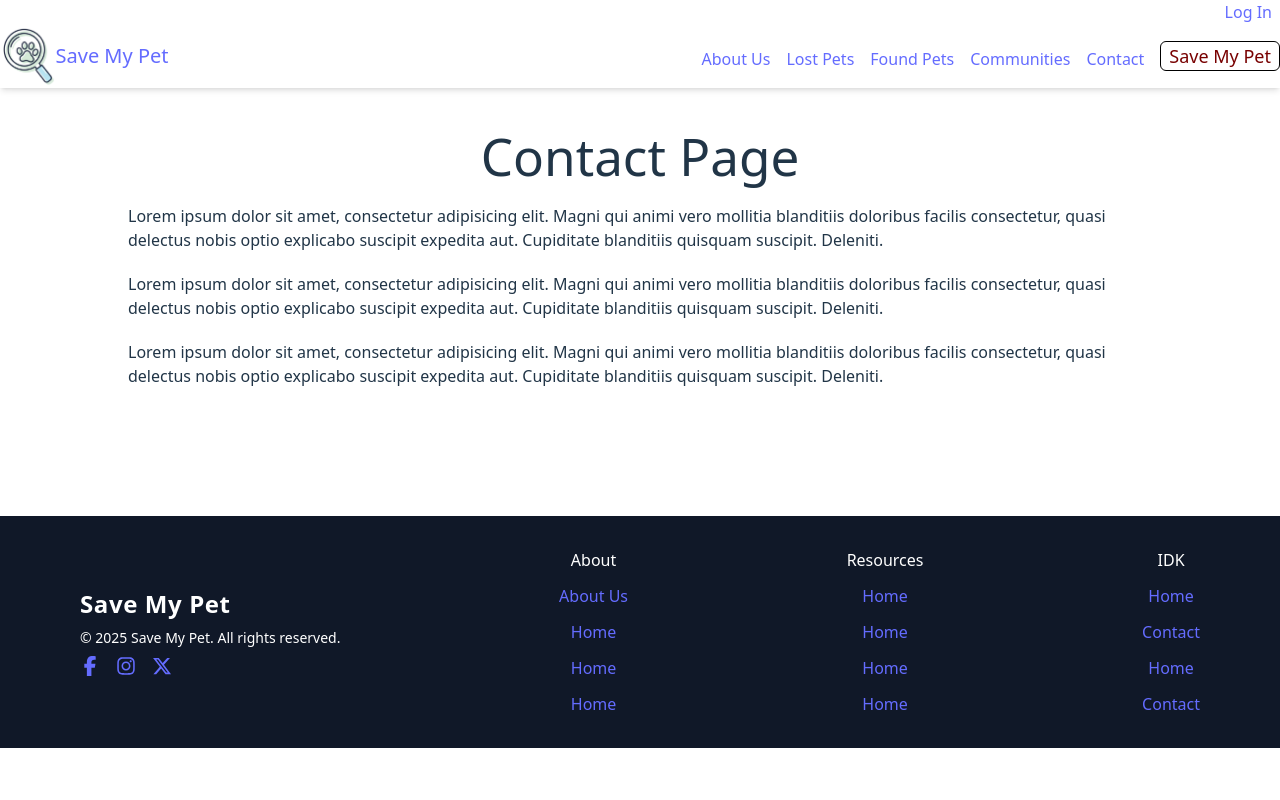
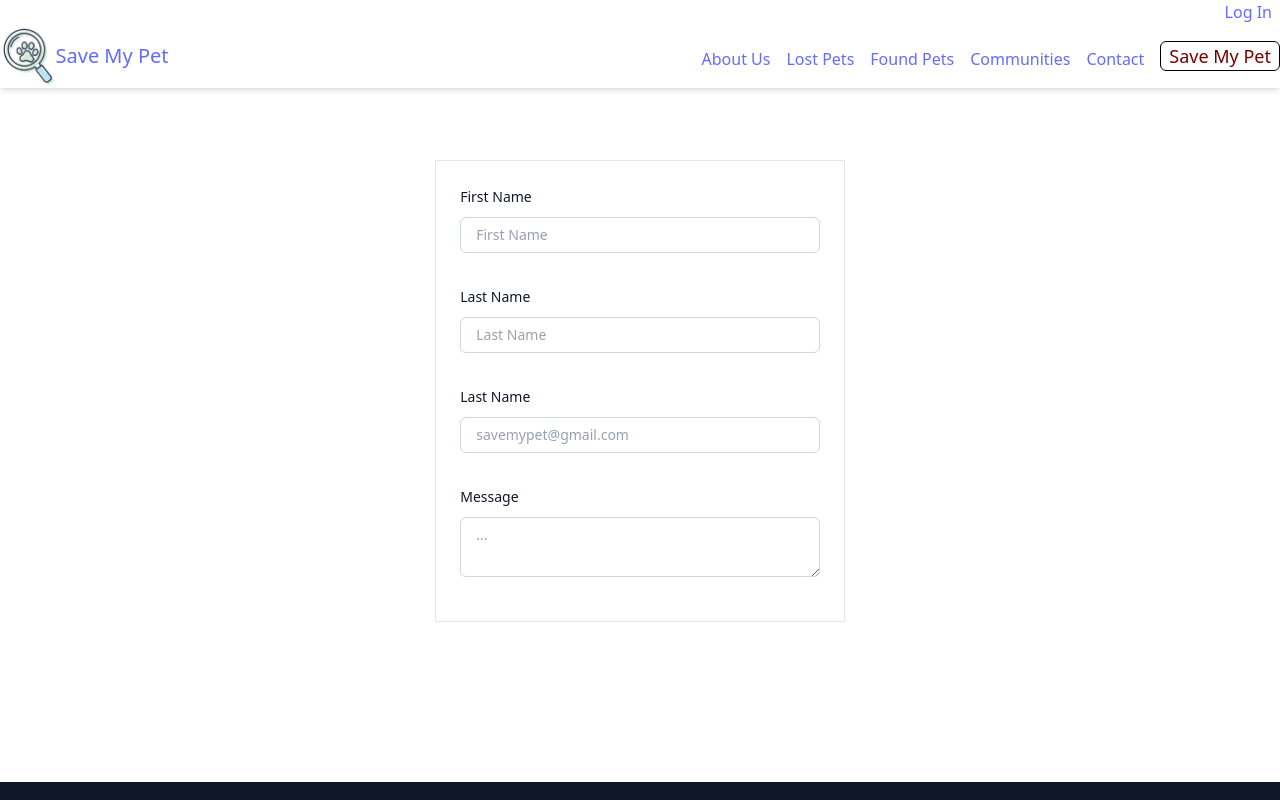
Before and after one commit to henrytan0705/Save-My-Pet, a React (Vite) app in the folder frontend/: page /contact in a window 1280 px wide. Shown: the top 800 px of the page. Built offline with nearby package versions, Linux system fonts and the light colour scheme.

Commit message:
Add basic contact form to contact page

```diff
--- a/frontend/src/components/Navbar.jsx
+++ b/frontend/src/components/Navbar.jsx
@@ -50,6 +50,7 @@ const Navbar = () => {
               to="/communities"
               className="text-gray-700 hover:text-red-500 transition"
             >
+
               Communities
             </Link>
             <Link
--- a/frontend/src/pages/Contact.jsx
+++ b/frontend/src/pages/Contact.jsx
@@ -1,30 +1,106 @@
 import React from "react";
+import Hero from "../components/hero";
 
 const ContactPage = () => {
   return (
-    <div className="my-[10%] mx-[10%]">
-      <h1 className="text-center">Contact Page</h1>
+    <div className="my-40 mx-[10%] flex justify-center">
+      {/* <Hero /> */}
 
-      <p className="mt-5">
-        Lorem ipsum dolor sit amet, consectetur adipisicing elit. Magni qui
-        animi vero mollitia blanditiis doloribus facilis consectetur, quasi
-        delectus nobis optio explicabo suscipit expedita aut. Cupiditate
-        blanditiis quisquam suscipit. Deleniti.
-      </p>
+      <form className="border border-gray-200 p-6 w-[80%] sm:w-[40%]">
+        <div className="space-y-12">
+          <div className="border-gray-900/10 pb-5">
+            <div className="flex flex-col gap-x-6 gap-y-8 sm:grid-cols-6">
+              <div className="col-span-full">
+                <label
+                  htmlFor="firstName"
+                  className="block text-sm/6 font-medium text-gray-900"
+                >
+                  First Name
+                </label>
+                <div className="mt-2">
+                  <div className="flex items-center rounded-md bg-white pl-3 outline-1 -outline-offset-1 outline-gray-300 focus-within:outline-2 focus-within:-outline-offset-2 focus-within:outline-indigo-600">
+                    <div className="shrink-0 text-base text-gray-500 select-none sm:text-sm/6"></div>
+                    <input
+                      id="firstName"
+                      name="firstName"
+                      type="text"
+                      placeholder="First Name"
+                      required
+                      className="block min-w-0 grow py-1.5 pr-3 pl-1 text-base text-gray-900 placeholder:text-gray-400 focus:outline-none sm:text-sm/6"
+                    />
+                  </div>
+                </div>
+              </div>
 
-      <p className="mt-5">
-        Lorem ipsum dolor sit amet, consectetur adipisicing elit. Magni qui
-        animi vero mollitia blanditiis doloribus facilis consectetur, quasi
-        delectus nobis optio explicabo suscipit expedita aut. Cupiditate
-        blanditiis quisquam suscipit. Deleniti.
-      </p>
+              <div className="col-span-full">
+                <label
+                  htmlFor="lastName"
+                  className="block text-sm/6 font-medium text-gray-900"
+                >
+                  Last Name
+                </label>
+                <div className="mt-2">
+                  <div className="flex items-center rounded-md bg-white pl-3 outline-1 -outline-offset-1 outline-gray-300 focus-within:outline-2 focus-within:-outline-offset-2 focus-within:outline-indigo-600">
+                    <div className="shrink-0 text-base text-gray-500 select-none sm:text-sm/6"></div>
+                    <input
+                      id="LastName"
+                      name="LastName"
+                      type="text"
+                      placeholder="Last Name"
+                      required
+                      className="block min-w-0 grow py-1.5 pr-3 pl-1 text-base text-gray-900 placeholder:text-gray-400 focus:outline-none sm:text-sm/6"
+                    />
+                  </div>
+                </div>
+              </div>
 
-      <p className="mt-5">
-        Lorem ipsum dolor sit amet, consectetur adipisicing elit. Magni qui
-        animi vero mollitia blanditiis doloribus facilis consectetur, quasi
-        delectus nobis optio explicabo suscipit expedita aut. Cupiditate
-        blanditiis quisquam suscipit. Deleniti.
-      </p>
+              <div className="col-span-full">
+                <label
+                  htmlFor="email"
+                  className="block text-sm/6 font-medium text-gray-900"
+                >
+                  Last Name
+                </label>
+                <div className="mt-2">
+                  <div className="flex items-center rounded-md bg-white pl-3 outline-1 -outline-offset-1 outline-gray-300 focus-within:outline-2 focus-within:-outline-offset-2 focus-within:outline-indigo-600">
+                    <div className="shrink-0 text-base text-gray-500 select-none sm:text-sm/6"></div>
+                    <input
+                      id="email"
+                      name="email"
+                      type="email"
+                      placeholder="savemypet@gmail.com"
+                      required
+                      className="block min-w-0 grow py-1.5 pr-3 pl-1 text-base text-gray-900 placeholder:text-gray-400 focus:outline-none sm:text-sm/6"
+                    />
+                  </div>
+                </div>
+              </div>
+
+              <div className="col-span-full">
+                <label
+                  htmlFor="message"
+                  className="block text-sm/6 font-medium text-gray-900"
+                >
+                  Message
+                </label>
+                <div className="mt-2">
+                  <div className="flex items-center rounded-md bg-white pl-3 outline-1 -outline-offset-1 outline-gray-300 focus-within:outline-2 focus-within:-outline-offset-2 focus-within:outline-indigo-600">
+                    <div className="shrink-0 text-base text-gray-500 select-none sm:text-sm/6"></div>
+                    <textarea
+                      id="message"
+                      name="message"
+                      type="textarea"
+                      placeholder="..."
+                      required
+                      className="block min-w-0 grow py-1.5 pr-3 pl-1 text-base text-gray-900 placeholder:text-gray-400 focus:outline-none sm:text-sm/6"
+                    />
+                  </div>
+                </div>
+              </div>
+            </div>
+          </div>
+        </div>
+      </form>
     </div>
   );
 };
```
